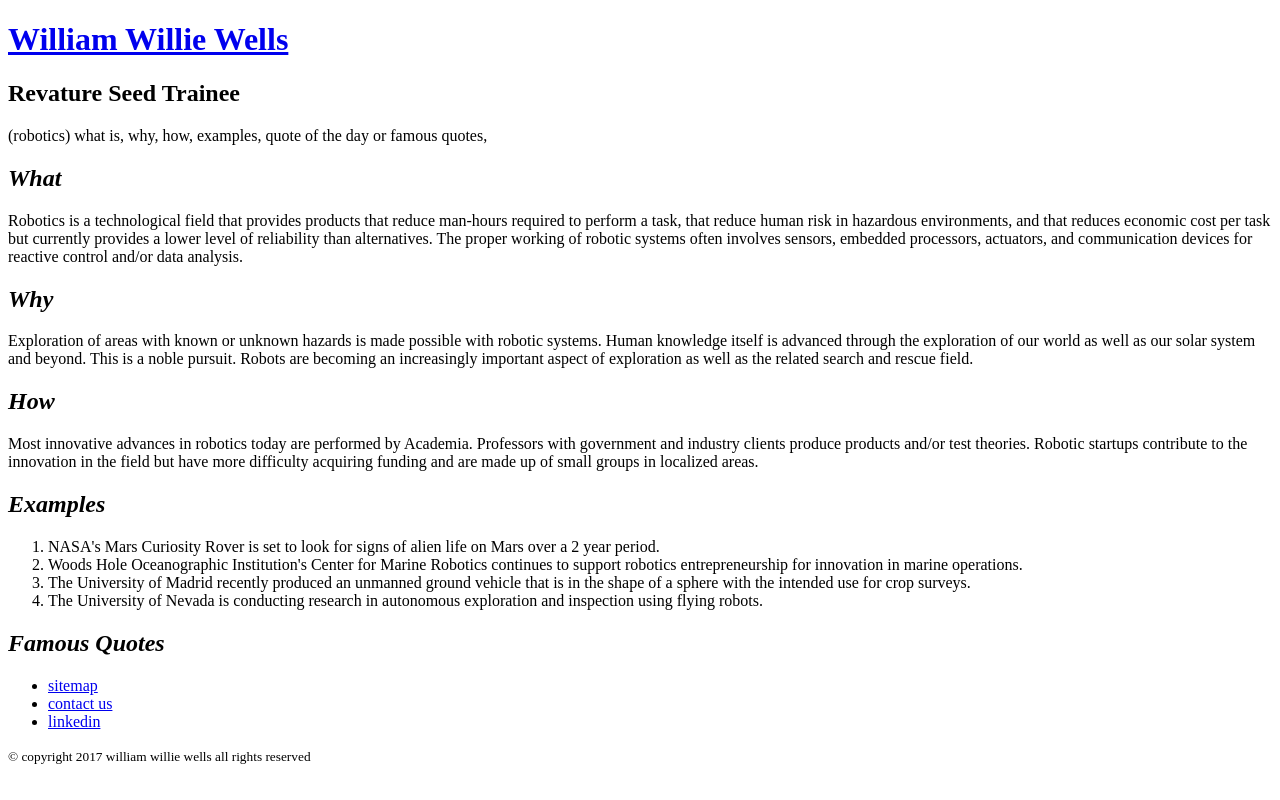
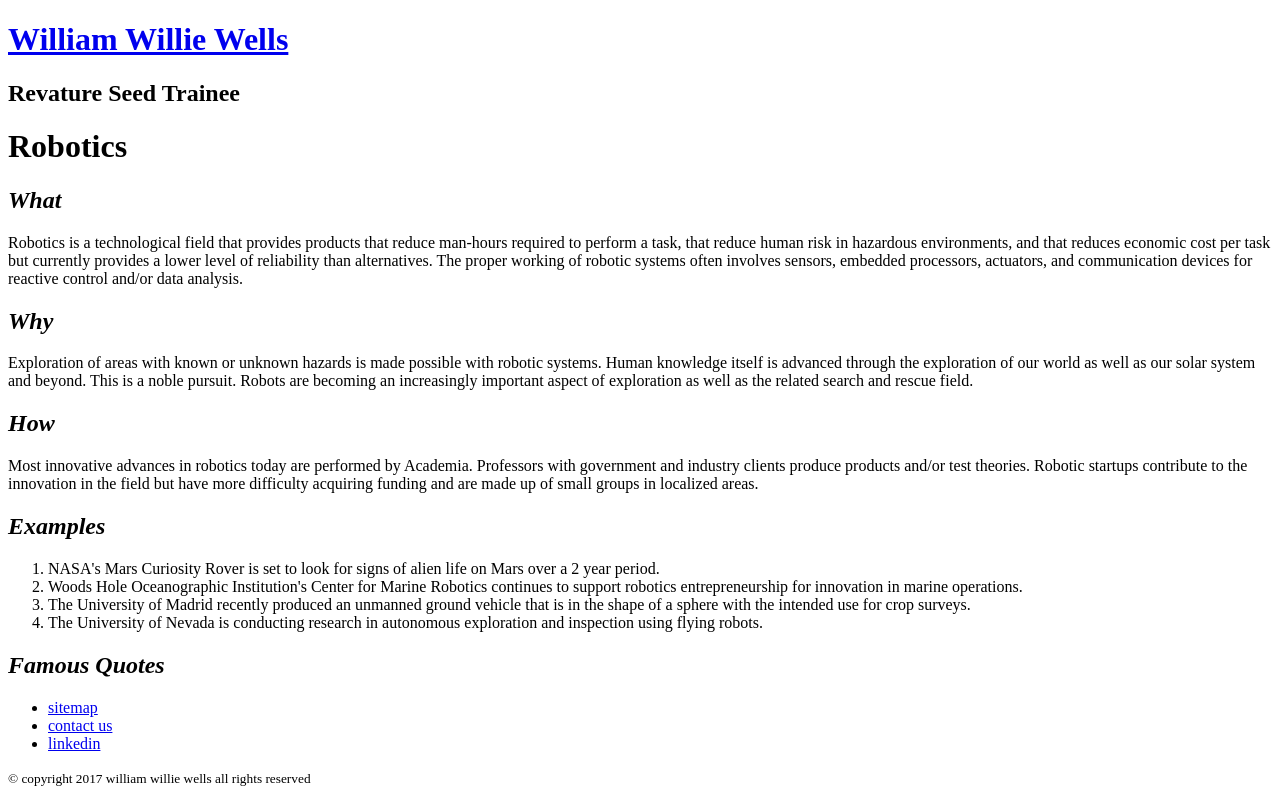
Before and after one commit to wwilliewells/RevatureSeed, a website: page html/robotics.html in a window 1280 px wide. Drawn offline with Linux system fonts and the light colour scheme.

Commit message:
added package.json

```diff
--- a/html/robotics.html
+++ b/html/robotics.html
@@ -17,7 +17,7 @@
         </hgroup>
       </header>
       <main>
-        <p>(robotics) what is, why, how, examples, quote of the day or famous quotes,</p>
+        <h1>Robotics</h1>
         <section>
           <h1><strong><em>What</em></strong></h1>
           <p>
```
Also changed, not shown: package.json (added, +20 -0 lines), 1 other file.
